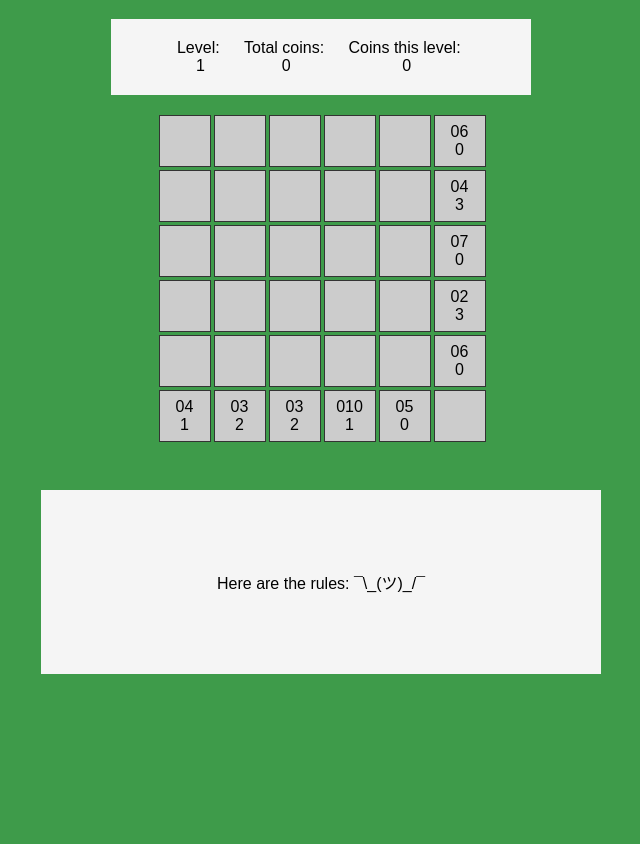
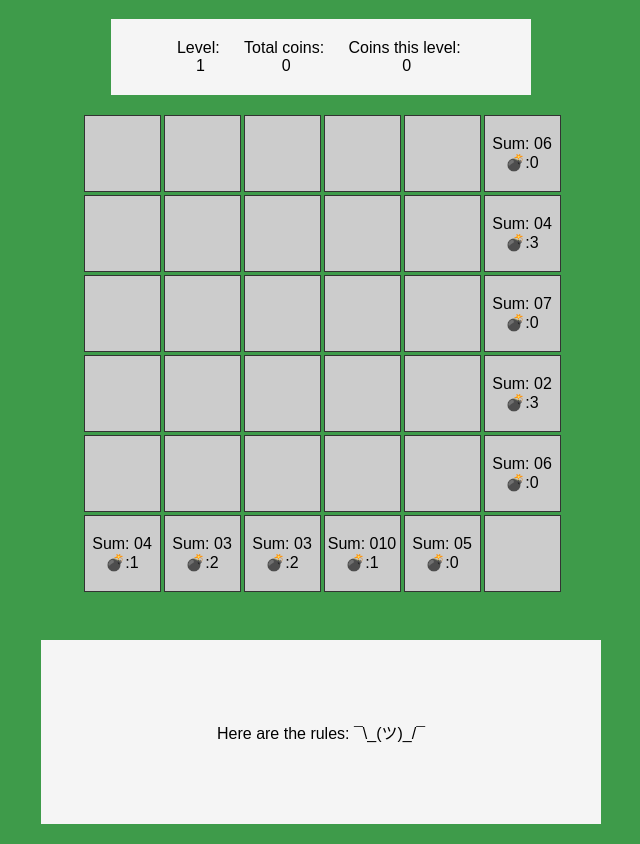
Before and after one commit to aglgit/voltorb-flip, a website built with Vite: page index.html in a window 1280 px wide. Shown: the part 61-905 px from the top of the page, without its empty margins (319-959 px from the left). Before the commit the page ends 800 px from the top, so only its background shows below. Built offline with nearby package versions, Linux system fonts and the light colour scheme.

Commit message:
Add some info and enlarge board

```diff
--- a/src/board/boardContainer.ts
+++ b/src/board/boardContainer.ts
@@ -91,9 +91,9 @@ class BoardContainer {
     ): void {
         tileElement.className = "info-tile";
         if (i == 5) {
-            tileElement.textContent = `0${colSums[j].sumValue}\n${colSums[j].sumVoltorb}`;
+            tileElement.textContent = `Sum: 0${colSums[j].sumValue}\n💣:${colSums[j].sumVoltorb}`;
         } else if (j == 5) {
-            tileElement.textContent = `0${rowSums[i].sumValue}\n${rowSums[i].sumVoltorb}`;
+            tileElement.textContent = `Sum: 0${rowSums[i].sumValue}\n💣:${rowSums[i].sumVoltorb}`;
         }
     }
 
--- a/style.css
+++ b/style.css
@@ -29,8 +29,8 @@ body {
 
 #game-board {
     display: grid;
-    grid-template-rows: repeat(6, 50px);
-    grid-template-columns: repeat(6, 50px);
+    grid-template-rows: repeat(6, 75px);
+    grid-template-columns: repeat(6, 75px);
     gap: 5px;
     padding: 10px;
     border-radius: 10px;
@@ -47,8 +47,8 @@ body {
 }
 
 .game-tile {
-    width: 50px;
-    height: 50px;
+    width: 75px;
+    height: 75px;
     background-color: #ccc;
     border: 1px solid #333;
     display: flex;
@@ -58,8 +58,8 @@ body {
 }
 
 .info-tile {
-    width: 50px;
-    height: 50px;
+    width: 75px;
+    height: 75px;
     background-color: #ccc;
     border: 1px solid #333;
     display: flex;
@@ -70,8 +70,8 @@ body {
 }
 
 .empty-tile {
-    width: 50px;
-    height: 50px;
+    width: 75px;
+    height: 75px;
     background-color: #ccc;
     border: 1px solid #333;
     display: flex;
```
